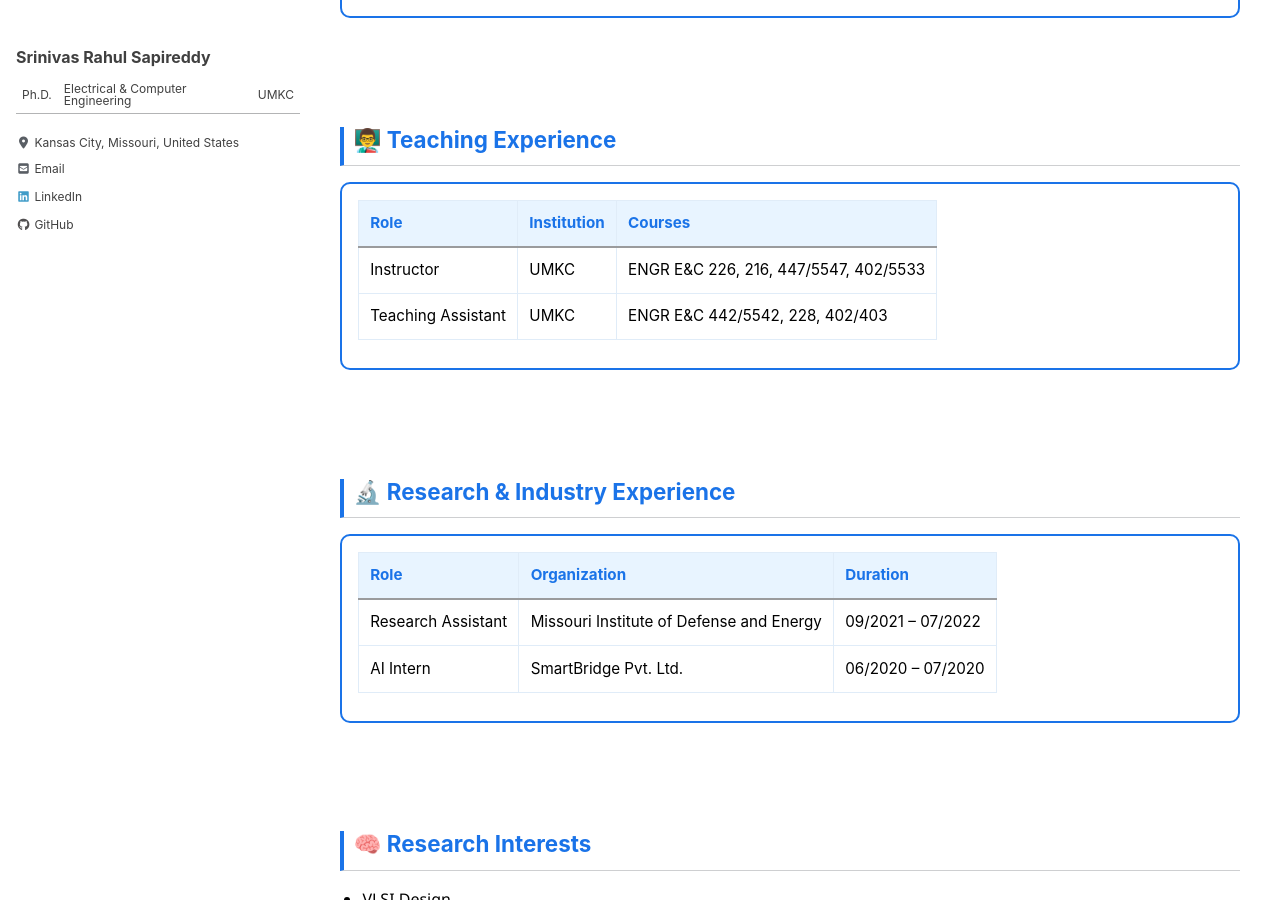
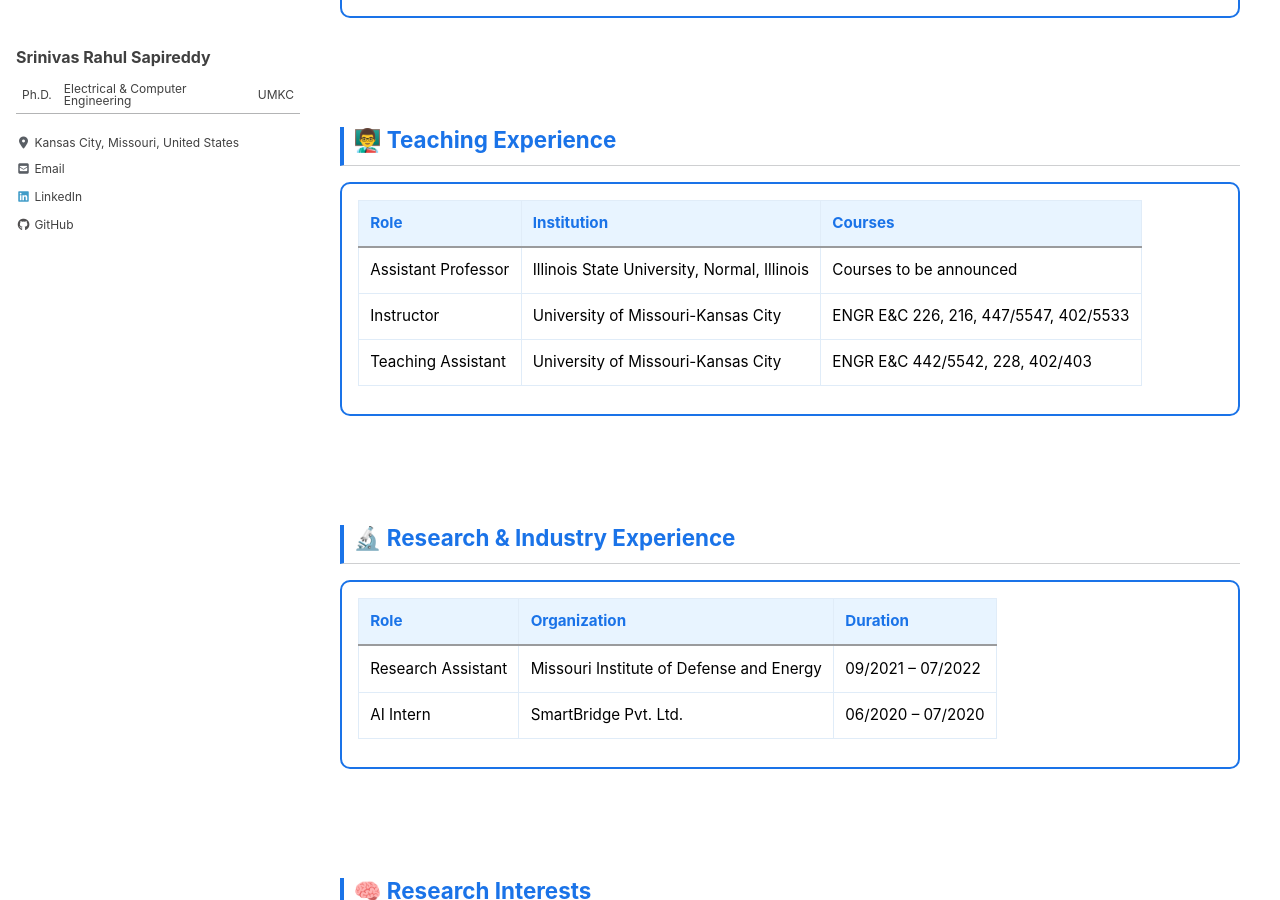
Before and after one commit to srsapireddy/srsapireddy.github.io, a Jekyll site: the page built from _pages/resume.md, in a window 1280 px wide and 900 px high, scrolled down 807 px. Built offline with Jekyll 4.4.1, drawn with Linux system fonts in a browser that asks for light colours; cached includes are drawn as plain includes; nearby versions of some CDN libraries.

Commit message:
Update resume.md

```diff
--- a/_pages/resume.md
+++ b/_pages/resume.md
@@ -124,8 +124,9 @@ author_profile: true
 <table class="resume-table">
 <thead><tr><th>Role</th><th>Institution</th><th>Courses</th></tr></thead>
 <tbody>
-<tr><td>Instructor</td><td>UMKC</td><td>ENGR E&C 226, 216, 447/5547, 402/5533</td></tr>
-<tr><td>Teaching Assistant</td><td>UMKC</td><td>ENGR E&C 442/5542, 228, 402/403</td></tr>
+<tr><td>Assistant Professor</td><td>Illinois State University, Normal, Illinois</td><td>Courses to be announced</td></tr>
+<tr><td>Instructor</td><td>University of Missouri-Kansas City</td><td>ENGR E&C 226, 216, 447/5547, 402/5533</td></tr>
+<tr><td>Teaching Assistant</td><td>University of Missouri-Kansas City</td><td>ENGR E&C 442/5542, 228, 402/403</td></tr>
 </tbody>
 </table>
 </div>
```
